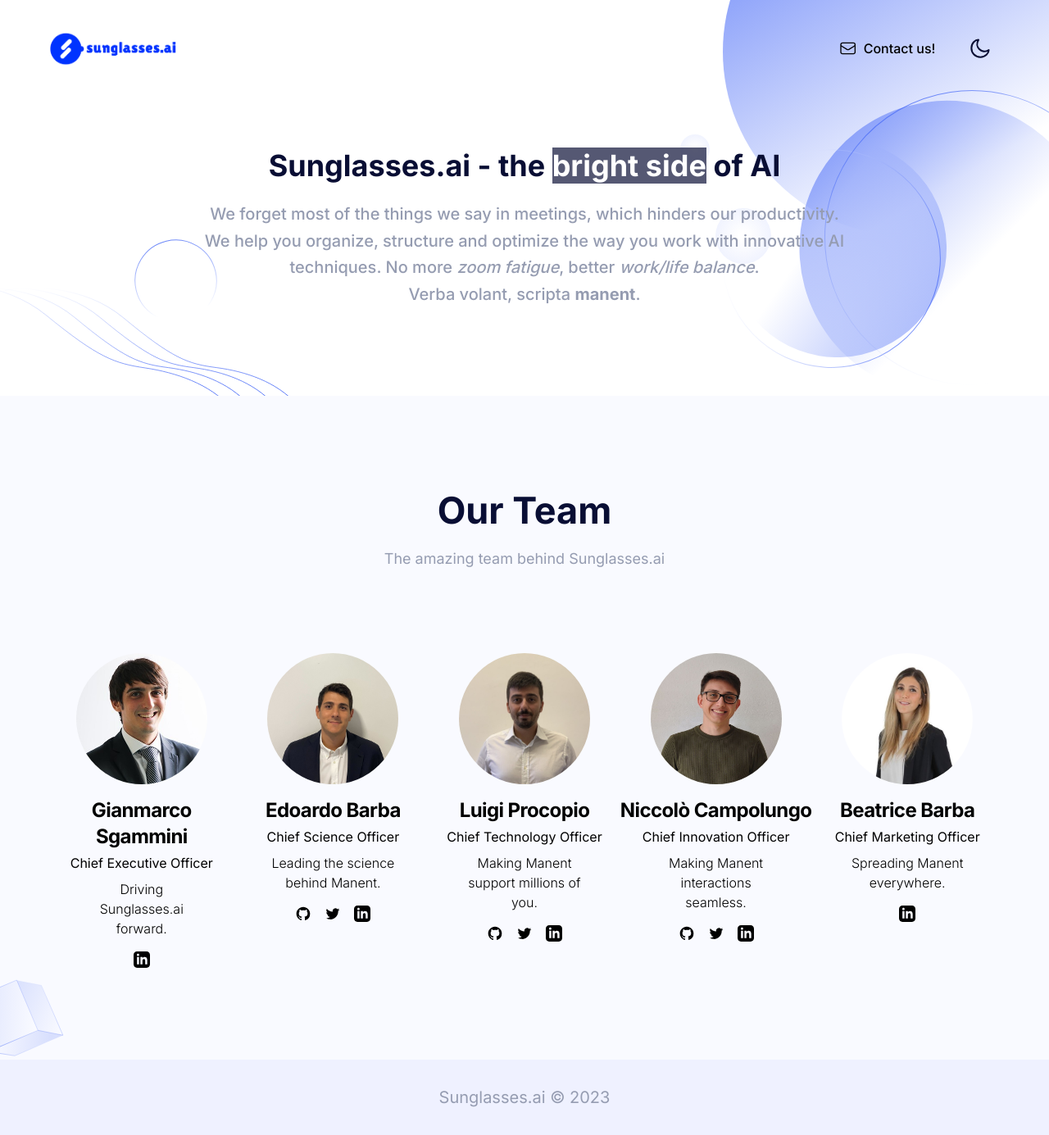
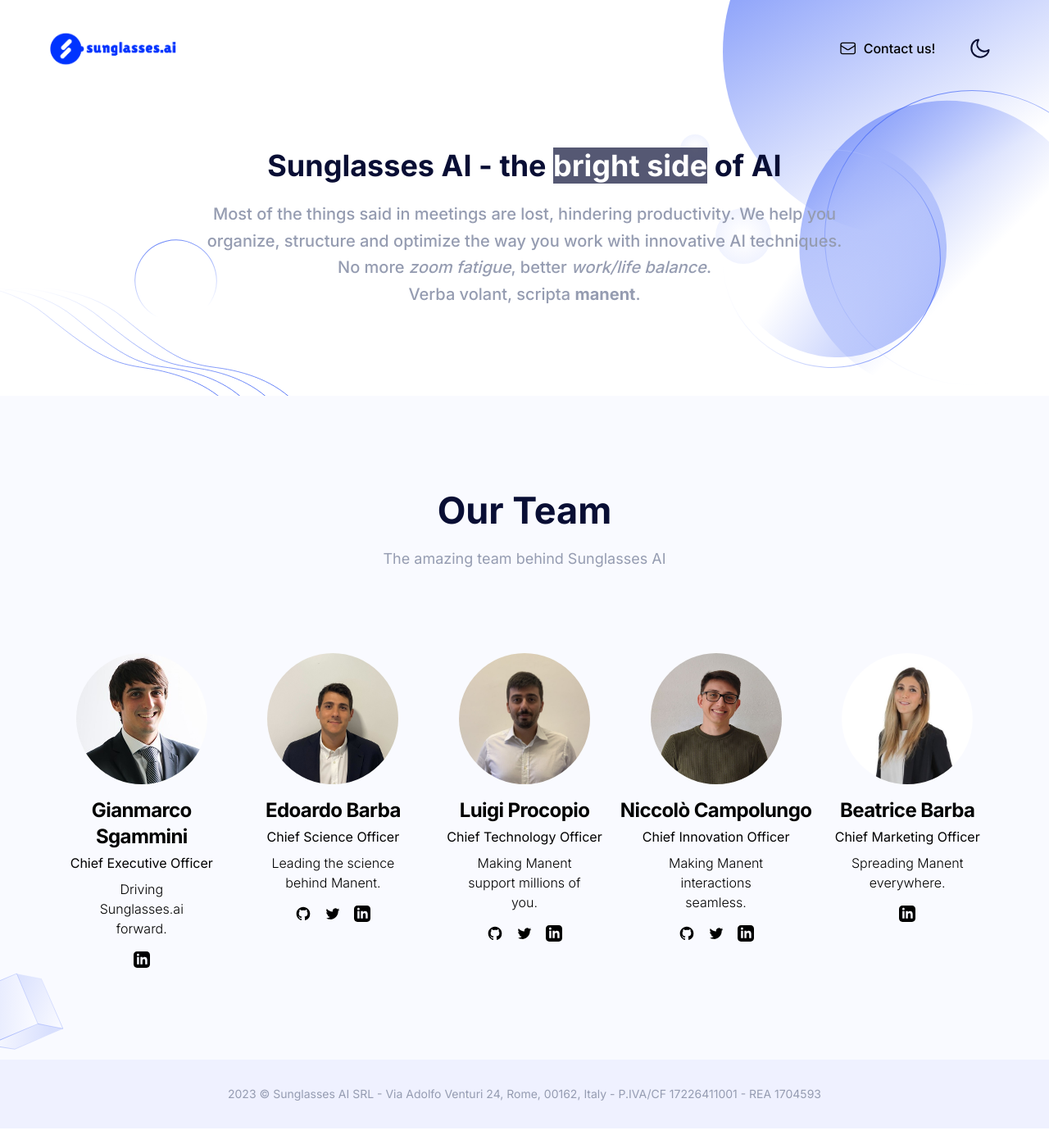
Before and after one commit to litus-ai/litusai-website, a Next.js app: page / in a window 1280 px wide. Shown: the whole page at 82% size. Built offline with nearby package versions, Linux system fonts and the light colour scheme.

Commit message:
add legal info

```diff
--- a/components/Footer/index.tsx
+++ b/components/Footer/index.tsx
@@ -6,6 +6,7 @@
     <>
       <footer
         className="wow fadeInUp relative z-10 bg-primary bg-opacity-5"
+        // className="pt-16 md:pt-20 lg:pt-24" // add these back when re-including the container below
         data-wow-delay=".1s"
       >
         {/*<div className="container">*/}
@@ -207,8 +208,8 @@
         {/*</div>*/}
         <div className="bg-primary/[.04] py-8">
           <div className="container">
-            <p className="text-center text-xl text-body-color dark:text-white">
-              Sunglasses.ai © 2023
+            <p className="text-center text-sm text-body-color dark:text-white">
+              2023 © Sunglasses AI SRL - Via Adolfo Venturi 24, Rome, 00162, Italy - P.IVA/CF 17226411001 - REA 1704593
             </p>
           </div>
         </div>
--- a/components/Hero/index.tsx
+++ b/components/Hero/index.tsx
@@ -15,10 +15,10 @@
                 data-wow-delay=".2s"
               >
                 <h1 className="mb-5 text-2xl font-bold leading-tight text-black dark:text-white sm:text-3xl sm:leading-tight md:text-4xl md:leading-tight">
-                  Sunglasses.ai - the <span className="bg-dark/[.75] text-white dark:bg-white/[.75] dark:text-dark">bright side</span> of AI
+                  Sunglasses AI - the <span className="bg-dark/[.75] text-white dark:bg-white/[.75] dark:text-dark">bright side</span> of AI
                 </h1>
                 <p className="mb-12 text-base font-medium !leading-relaxed text-body-color dark:text-white dark:opacity-90 sm:text-lg md:text-xl">
-                  We forget most of the things we say in meetings, which hinders our productivity.
+                  Most of the things said in meetings are lost, hindering productivity.
                   We help you organize, structure and optimize the way you work with innovative AI techniques.
                   No more <em>zoom fatigue</em>, better <em>work/life balance</em>.<br />
                   Verba volant, scripta <b>manent</b>.
--- a/components/Team/index.tsx
+++ b/components/Team/index.tsx
@@ -65,7 +65,7 @@
             <div className="container">
                 <SectionTitle
                     title="Our Team"
-                    paragraph="The amazing team behind Sunglasses.ai"
+                    paragraph="The amazing team behind Sunglasses AI"
                     center
                 />
 
```
